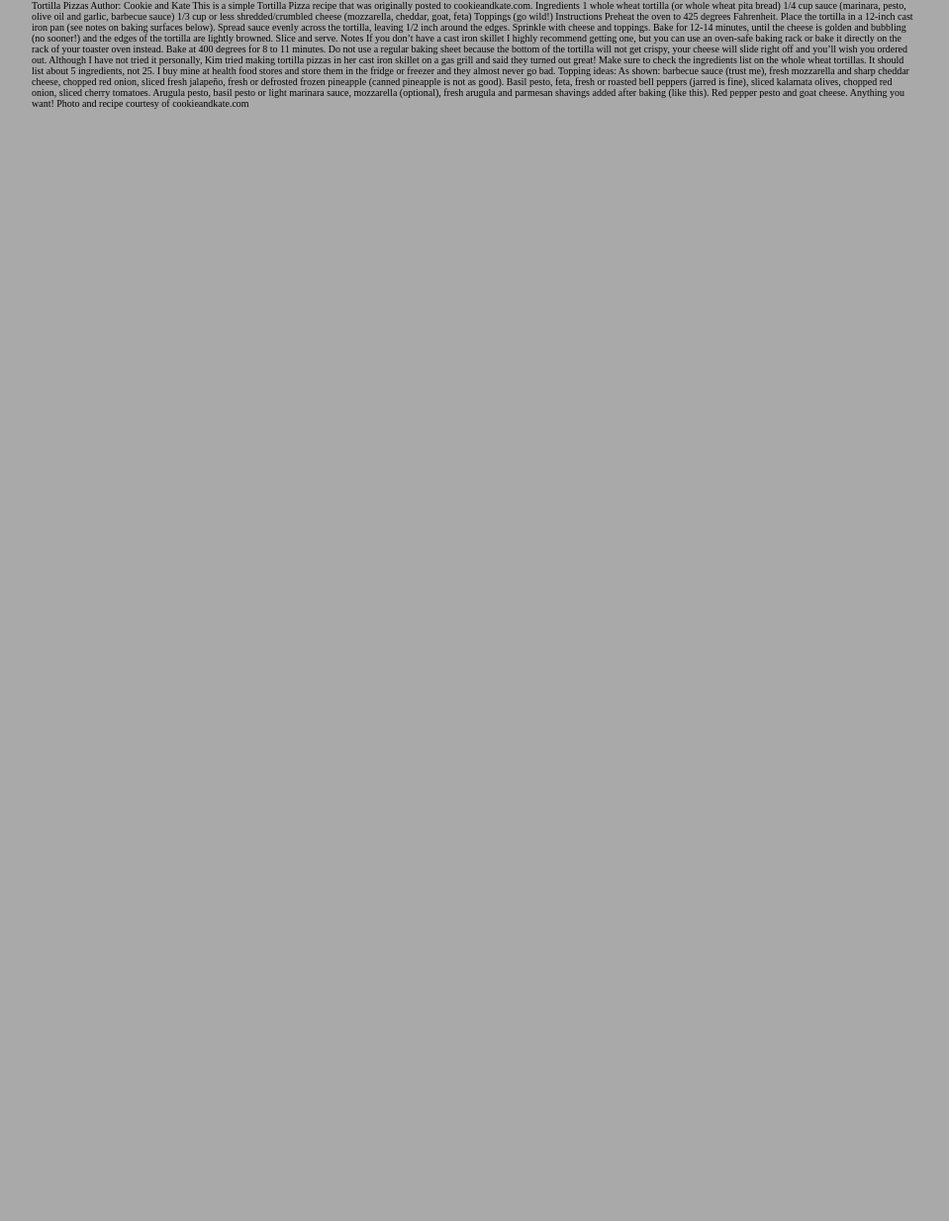
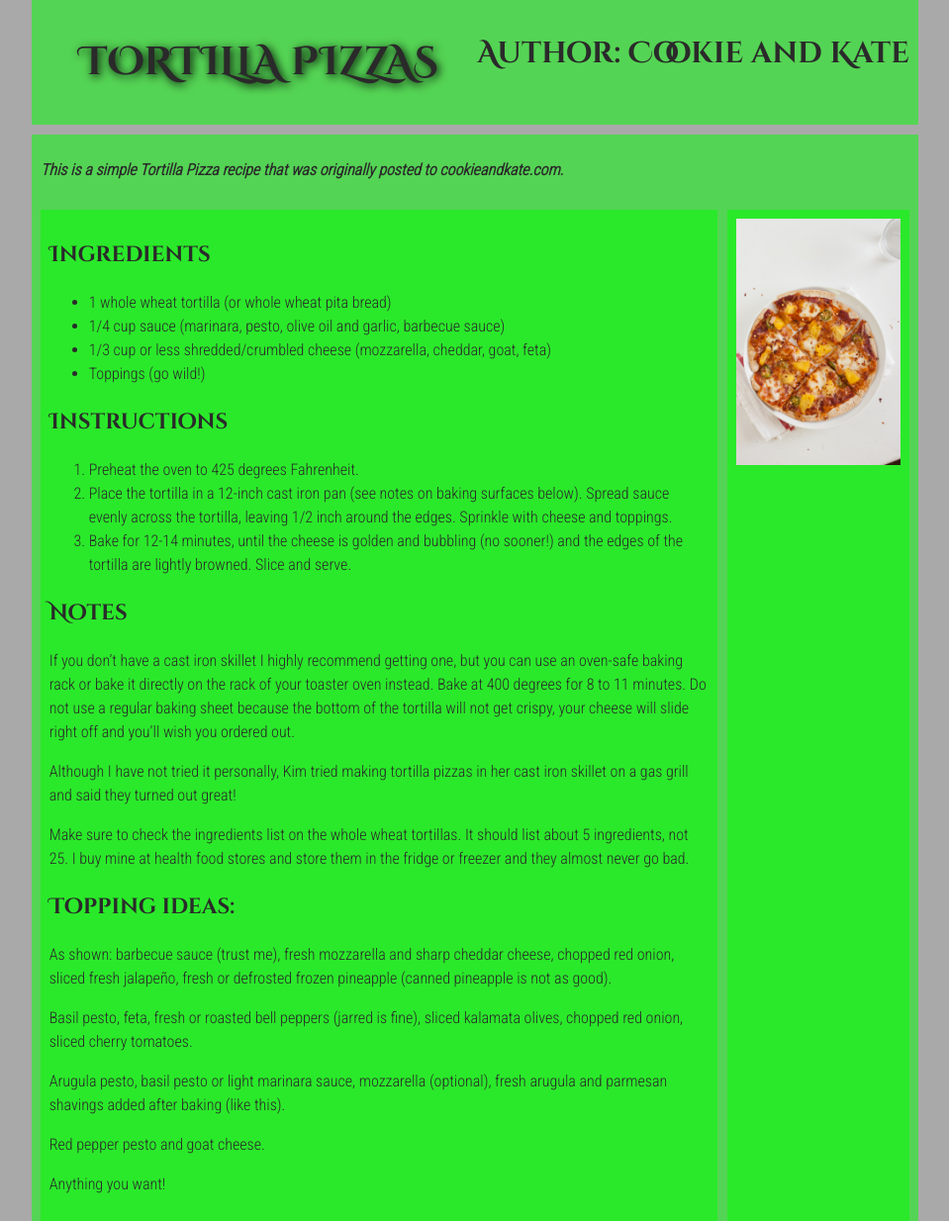
Before and after one commit to knotlynn/knotlynn.github.io, a plain HTML site: page week04/index.html in a window 1280 px wide. Shown: the top 1234 px of the page at 99% size, without its empty margins (160-1119 px from the left). Before the commit the page ends 800 px from the top, so only its background shows below. Drawn offline with Linux system fonts and the light colour scheme.

Commit message:
added photo and other stuff

```diff
--- a/week04/index.html
+++ b/week04/index.html
@@ -9,41 +9,64 @@
 
 <html lang="en-us">
 <head>
+
   <meta charset="utf-8">
+  <link href="https://fonts.googleapis.com/css?family=Roboto+Condensed:300|Cinzel+Decorative:700" rel="stylesheet">
   <link rel="stylesheet" href="style.css">
   <title>Tortilla Pizza</title>
+
 </head>
+
 <body>
-    Tortilla Pizzas
-    Author: Cookie and Kate
 
-    This is a simple Tortilla Pizza recipe that was originally posted to cookieandkate.com.
+  <header>
+    <h1>Tortilla Pizzas</h1>
+    <h2>Author: Cookie and Kate</h2>
+  </header>
 
-    Ingredients
-    1 whole wheat tortilla (or whole wheat pita bread)
-    1/4 cup sauce (marinara, pesto, olive oil and garlic, barbecue sauce)
-    1/3 cup or less shredded/crumbled cheese (mozzarella, cheddar, goat, feta)
-    Toppings (go wild!)
+  <nav>
+    <p><strong><em>This is a simple Tortilla Pizza recipe that was originally posted to cookieandkate.com.</em></strong></p>
+  </nav>
 
-    Instructions
-    Preheat the oven to 425 degrees Fahrenheit.
-    Place the tortilla in a 12-inch cast iron pan (see notes on baking surfaces below). Spread sauce evenly across the tortilla, leaving 1/2 inch around the edges. Sprinkle with cheese and toppings.
-    Bake for 12-14 minutes, until the cheese is golden and bubbling (no sooner!) and the edges of the tortilla are lightly browned. Slice and serve.
+  <main>
+    <article>
+    <h3>Ingredients</h3>
+    <ul>
+      <li>1 whole wheat tortilla (or whole wheat pita bread)</li>
+      <li>1/4 cup sauce (marinara, pesto, olive oil and garlic, barbecue sauce)</li>
+      <li>1/3 cup or less shredded/crumbled cheese (mozzarella, cheddar, goat, feta)</li>
+      <li>Toppings (go wild!)</li>
+    </ul>
 
-    Notes
-    If you don’t have a cast iron skillet I highly recommend getting one, but you can use an oven-safe baking rack or bake it directly on the rack of your toaster oven instead. Bake at 400 degrees for 8 to 11 minutes. Do not use a regular baking sheet because the bottom of the tortilla will not get crispy, your cheese will slide right off and you’ll wish you ordered out.
+    <h3>Instructions</h3>
+    <ol>
+      <li>Preheat the oven to 425 degrees Fahrenheit.</li>
+      <li>Place the tortilla in a 12-inch cast iron pan (see notes on baking surfaces below). Spread sauce evenly across the tortilla, leaving 1/2 inch around the edges. Sprinkle with cheese and toppings.</li>
+      <li>Bake for 12-14 minutes, until the cheese is golden and bubbling (no sooner!) and the edges of the tortilla are lightly browned. Slice and serve.</li>
+    </ol>
 
-    Although I have not tried it personally, Kim tried making tortilla pizzas in her cast iron skillet on a gas grill and said they turned out great!
-    Make sure to check the ingredients list on the whole wheat tortillas. It should list about 5 ingredients, not 25. I buy mine at health food stores and store them in the fridge or freezer and they almost never go bad.
+    <h3>Notes</h3>
+    <p>If you don’t have a cast iron skillet I highly recommend getting one, but you can use an oven-safe baking rack or bake it directly on the rack of your toaster oven instead. Bake at 400 degrees for 8 to 11 minutes. Do not use a regular baking sheet because the bottom of the tortilla will not get crispy, your cheese will slide right off and you’ll wish you ordered out.</p>
+    <p>Although I have not tried it personally, Kim tried making tortilla pizzas in her cast iron skillet on a gas grill and said they turned out great!</p>
+    <p>Make sure to check the ingredients list on the whole wheat tortillas. It should list about 5 ingredients, not 25. I buy mine at health food stores and store them in the fridge or freezer and they almost never go bad.<p>
 
-    Topping ideas:
+    <h3>Topping ideas:</h3>
+    <p>As shown: barbecue sauce (trust me), fresh mozzarella and sharp cheddar cheese, chopped red onion, sliced fresh jalapeño, fresh or defrosted frozen pineapple (canned pineapple is not as good).</p>
+    <p>Basil pesto, feta, fresh or roasted bell peppers (jarred is fine), sliced kalamata olives, chopped red onion, sliced cherry tomatoes.</p>
+    <p>Arugula pesto, basil pesto or light marinara sauce, mozzarella (optional), fresh arugula and parmesan shavings added after baking (like this).</p>
+    <p>Red pepper pesto and goat cheese.</p>
+    <p>Anything you want!</p>
+    </article>
 
-    As shown: barbecue sauce (trust me), fresh mozzarella and sharp cheddar cheese, chopped red onion, sliced fresh jalapeño, fresh or defrosted frozen pineapple (canned pineapple is not as good).
-    Basil pesto, feta, fresh or roasted bell peppers (jarred is fine), sliced kalamata olives, chopped red onion, sliced cherry tomatoes.
-    Arugula pesto, basil pesto or light marinara sauce, mozzarella (optional), fresh arugula and parmesan shavings added after baking (like this).
-    Red pepper pesto and goat cheese.
-    Anything you want!
+    <aside>
+      <img src="tortilla-pizza-recipe4.jpg" alt="tortilla pizza with barbecue sauce and pineapples">
+    </aside>
+  </main>
 
-    Photo and recipe courtesy of cookieandkate.com
+  <footer>
+    <p>Photo and recipe courtesy of cookieandkate.com</p>
+  </footer>
+
 </body>
+
 </html>
```
Also changed, not shown: week04/tortilla-pizza-recipe4.jpg (added). Lines whose indentation alone changed are shown as unchanged.
